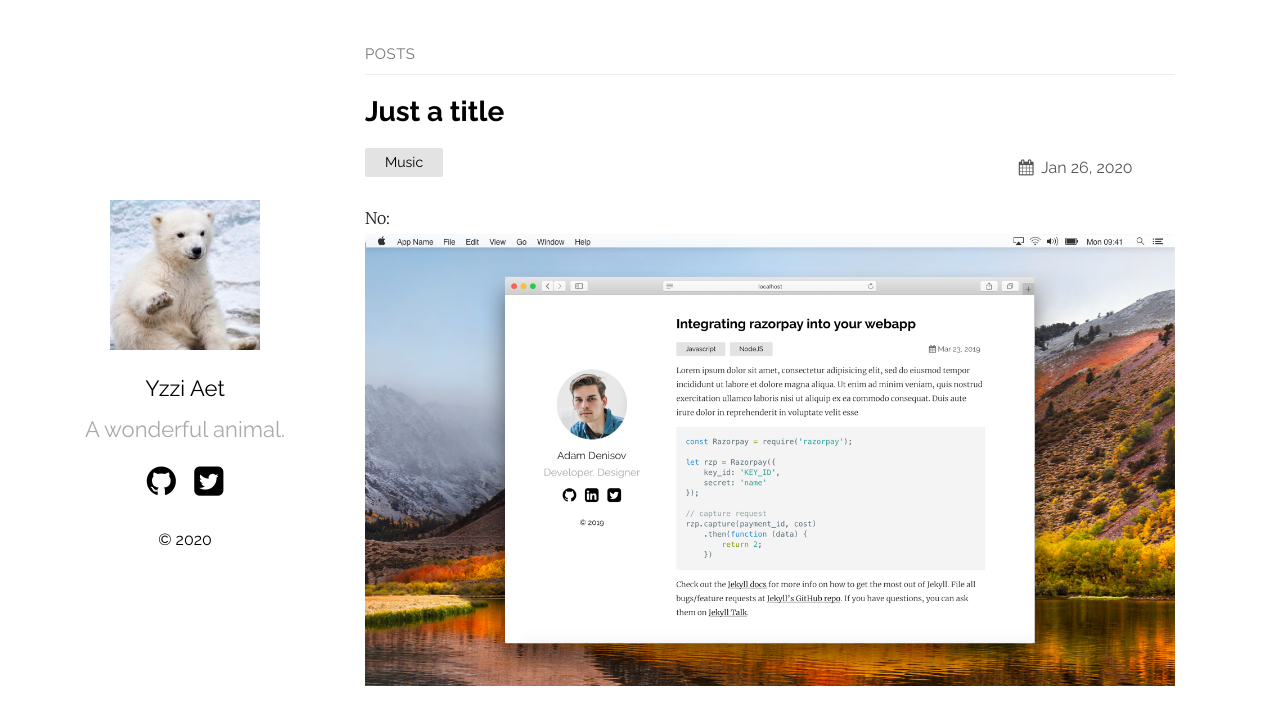
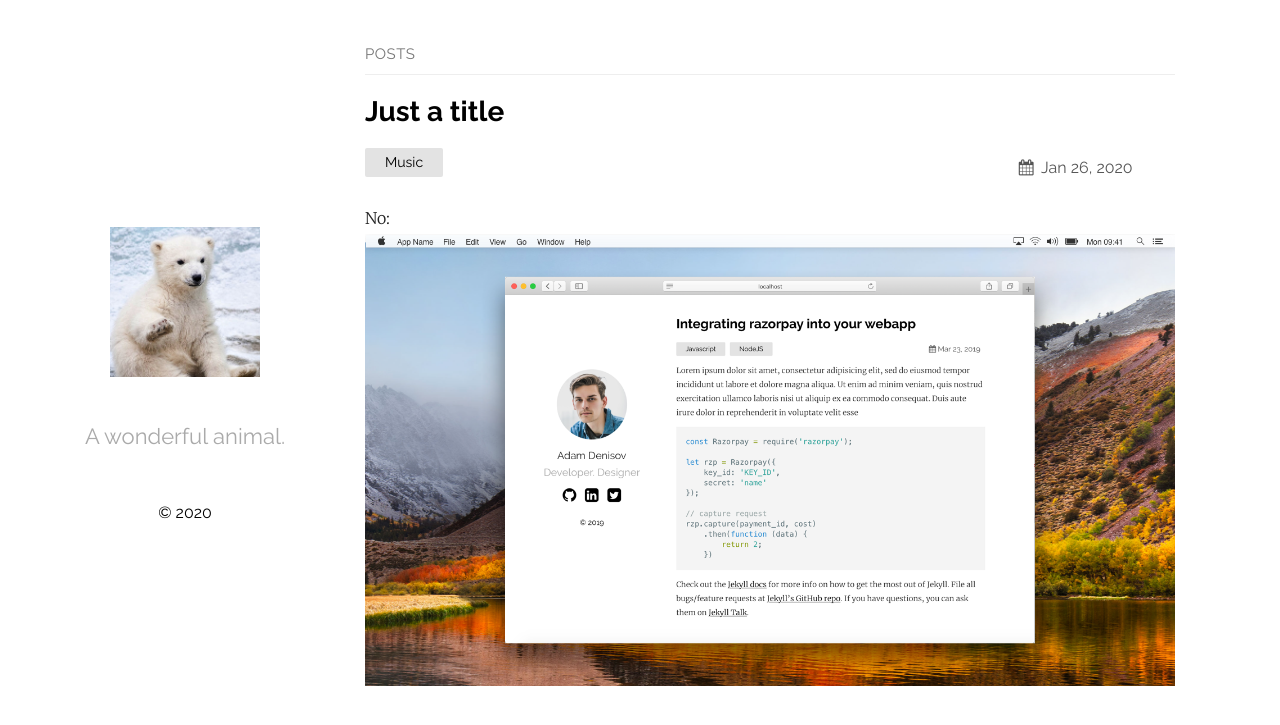
Before and after one commit to komysh/blog, a Jekyll site: the page built from index.md, in a window 1280 px wide. Shown: the top 725 px of the page. Built offline with Jekyll 4.4.1, drawn with Linux system fonts in a browser that asks for light colours.

Commit message:
Update _config.yml

```diff
--- a/_config.yml
+++ b/_config.yml
@@ -12,16 +12,16 @@ show_excerpts: true # set to true to show excerpts on the homepage
 sass:
   sass_dir: _sass
 plainwhite:
-  name: Yzzi Aet
+  name:
   tagline: A wonderful animal.
   date_format: "%b %-d, %Y"
   sitemap: true # set to true to generate sitemap.xml content
 
   # generate social links in footer
   social_links:
-    twitter: dl00lp
-    github:  abbma
-    #linkedIn: in/thelehhman
+    # twitter:
+    # github:
+    # linkedIn: in/thelehhman
     #rss: rss
     # dribbble: jekyll
     # facebook: jekyll
```
